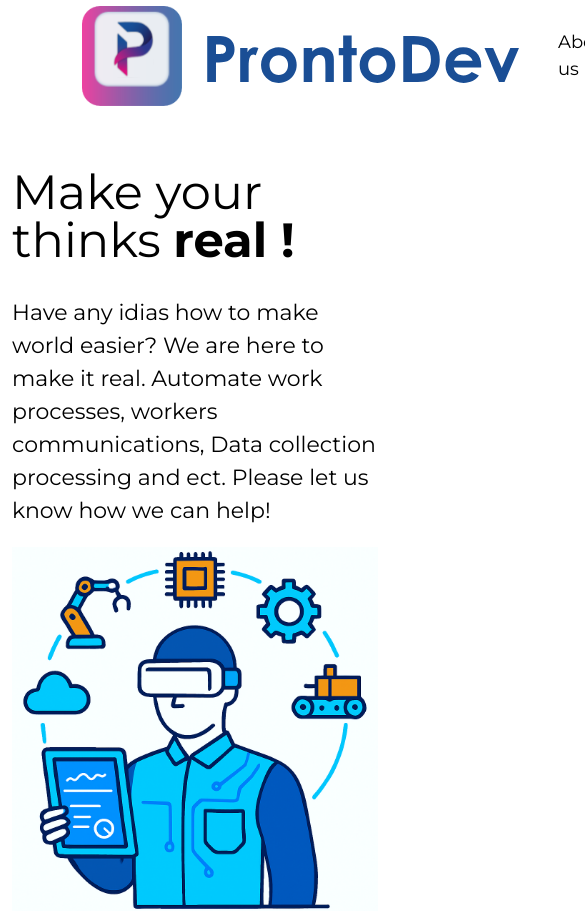
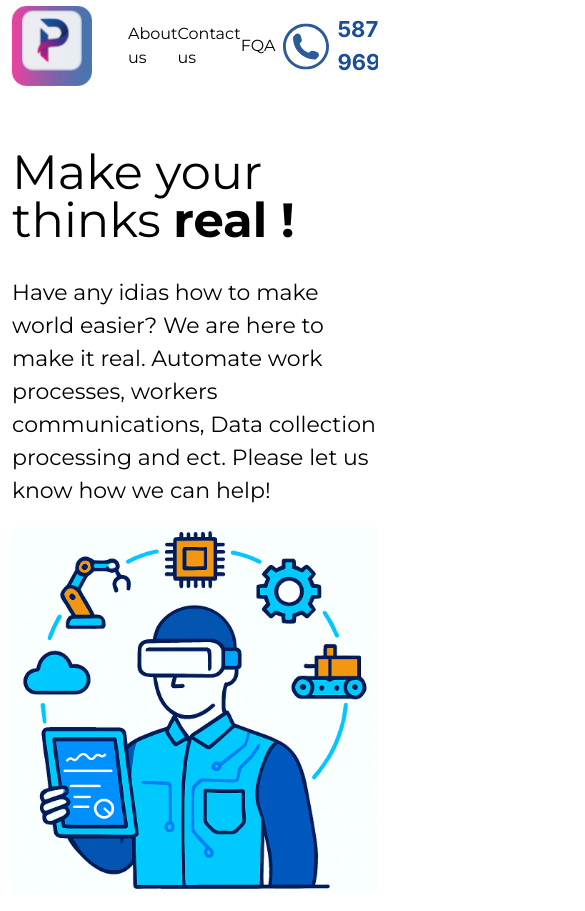
Before and after one commit to TRP-web/prontodev, a Next.js app in the folder nextJs/: page / in a window 390 px wide. Shown: the top 911 px of the page, 585 px wide, since content can reach past the window. Built offline with nearby package versions, Linux system fonts and the light colour scheme.

Commit message:
header adaptation until 768px

```diff
--- a/nextJs/src/app/globals.css
+++ b/nextJs/src/app/globals.css
@@ -6,8 +6,10 @@
     --color-orange: #FFBA42;
     --color-blue: #2D5A98;
     --color-dark-blue: #162340;
-     --breakpoint-xs: 30rem;
-     --breakpoint-xm: 20rem;
+    --font-inter: var(--font-inter-source);
+    --font-montserrat: var(--font-montserrat-source);
+    --breakpoint-xs: 30rem;
+    --breakpoint-xm: 20rem;
 }
 
 .button {
--- a/nextJs/src/app/layout.tsx
+++ b/nextJs/src/app/layout.tsx
@@ -2,13 +2,15 @@
 
 import type { Metadata } from "next";
 import Image from "next/image";
-import logoMain from "@/public/weblogo/Mainlogo.svg"
+import LogoMain from "@/public/weblogo/Mainlogo.svg"
+import LogoSmall from "@/public/weblogo/logomain.svg"
 // import { Geist, Geist_Mono } from "next/font/google";
 import "./globals.css";
 import Link from "next/link";
 import ToOrder from "@/components/ToOrder";
-import { Montserrat } from "next/font/google";
+import { Montserrat, Inter } from "next/font/google";
 import PhoneImg from "@/public/weblogo/phone.svg"
+
 
 export const metadata: Metadata = {
   title: "Prontodev",
@@ -17,6 +19,11 @@ export const metadata: Metadata = {
 const montserrat = Montserrat({
   subsets: ["latin", "cyrillic"],
   variable: "--font-montserrat",
+});
+
+const inter = Inter({
+  subsets: ["latin", "cyrillic"],
+  variable: "--font-inter-source",
 });
 
 
@@ -32,19 +39,27 @@ export default function RootLayout({
       <body
         className={`antialiased max-w-[1920px] m-auto ${montserrat.className}`}
       >
-        <header className="flex items-center  w-full 2xl:h-[173px] justify-between p-1.5 px-[82px]">
+        <header className="flex items-center w-full 2xl:h-[173px] xl:h-[120px] lg:h-[80px] justify-between p-1.5 xm:px-[12px] lg:px-[82px]">
           <Link href={"/"} className="block shrink-0">
             <Image
-              src={logoMain.src}
+              src={LogoMain.src}
               width={440}
               height={75}
               priority
               alt="logo"
-              className="h-auto w-[440px] xl:w-[280px] lg:w-[200px] 2xl:w-[440px]"
+              className="h-auto w-[440px] xl:w-[280px] lg:w-[200px] 2xl:w-[440px] xm:hidden lg:block"
+            />
+            <Image
+              src={LogoSmall.src}
+              width={100}
+              height={100}
+              priority
+              alt="logo"
+              className="h-auto xm:w-[80px] xl:w-[280px] lg:w-[200px] 2xl:w-[440px] xm:block lg:hidden"
             />
           </Link>
           <nav className="items-center">
-            <ul className="flex text-black 2xl:text-[26px] lg:text-[20px] xm:max-xs:text-[18px] items-center xm:max-xs:justify-between xm:max-xs:pr-2">
+            <ul className="flex text-black 2xl:text-[26px] lg:text-[20px]  md:text-[22px] xl:text-[24px] items-center xm:max-xs:justify-between xm:max-xs:pr-2">
               <li className="ml-9 xs:max-sm:ml-3">
                 <Link href={"/about"} className="hover:text-hover-gray p-3 xm:max-xs:p-0">
                   About us
@@ -68,10 +83,11 @@ export default function RootLayout({
               width={46}
               height={46}
               alt="phone logo"
+              className="lg:w-[35px] xl:w-[46px] md:w-[25px]"
             />
             <a
               href="tel:+15879695446"
-              className="ml-2 inline-flex h-[57px] items-center gap-1 overflow-hidden pr-5 text-[22px] font-bold text-[#1A4E95]"
+              className={`ml-2 inline-flex h-[57px] items-center gap-1 overflow-hidden pr-5 text-[22px] font-bold text-[#1A4E95] ${inter.className}`}
             >+1 587 969 5446</a>
           </div>
 
```
